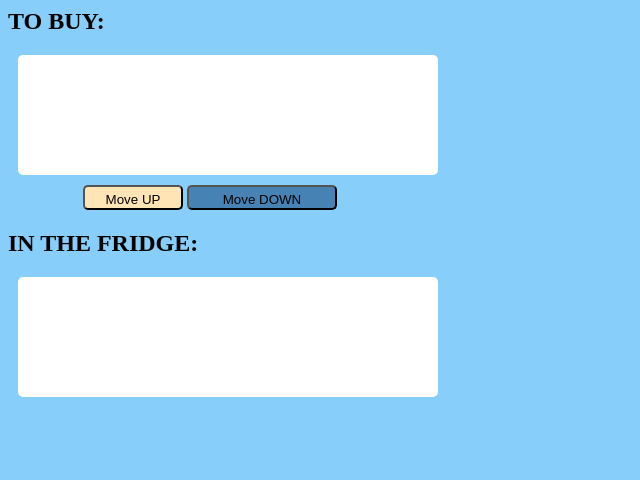
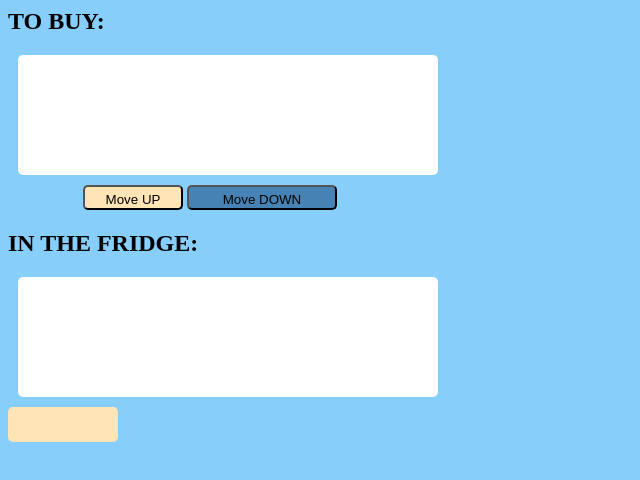
Before and after one commit to buquio/buylist-fridge, a plain HTML site: page test.html in a window 1280 px wide. Shown: the whole page, without its empty margins (0-640 px from the left). Drawn offline with Linux system fonts and the light colour scheme.

Commit message:
new commit

```diff
--- a/test.html
+++ b/test.html
@@ -38,11 +38,13 @@
     <div class="button-container ">
         <button class="btn" id="up">Move UP</button>
         <button class="btn" id="down" >Move DOWN</button>
+
     </div>
 
 
     <h2>IN THE FRIDGE:</h2>
     <div class="collector" id="fridge-collector"></div>
+    <div class="btn" class="collector" id="fridge2-collector"></div>
 
 
     <script>
```
